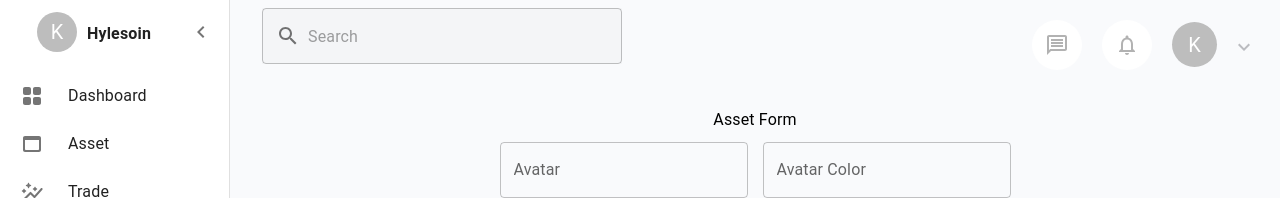
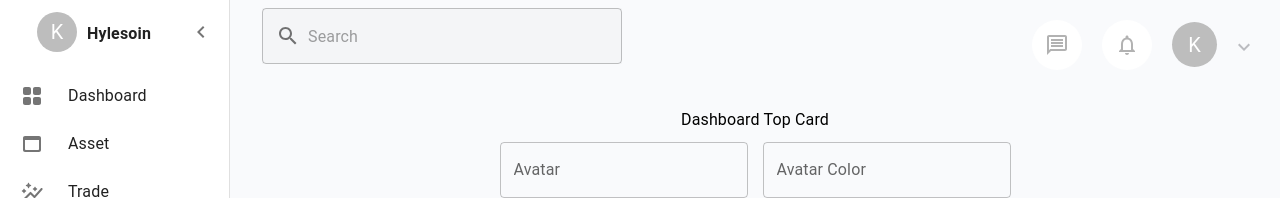
Before and after one commit to kaaylabusermagesh/Full-stack-repo, a React (Create React App) app in the folder frontEnd/: page /assets in a window 1280 px wide. Shown: the top 198 px of the page. Built offline with nearby package versions, Linux system fonts and the light colour scheme.

Commit message:
UI Changes

```diff
--- a/frontEnd/src/features/Components/Modules/AssetComponent.js
+++ b/frontEnd/src/features/Components/Modules/AssetComponent.js
@@ -100,7 +100,7 @@ function Assets() {
   return (
     <Box className="asset_form_mainbox">
       <Grid className="asset_form_subgrid">
-        <Typography>Asset Form</Typography>
+        <Typography>Dashboard Top Card</Typography>
       </Grid>
       <Grid className="asset_form_subgrid">
         <Grid>
```
